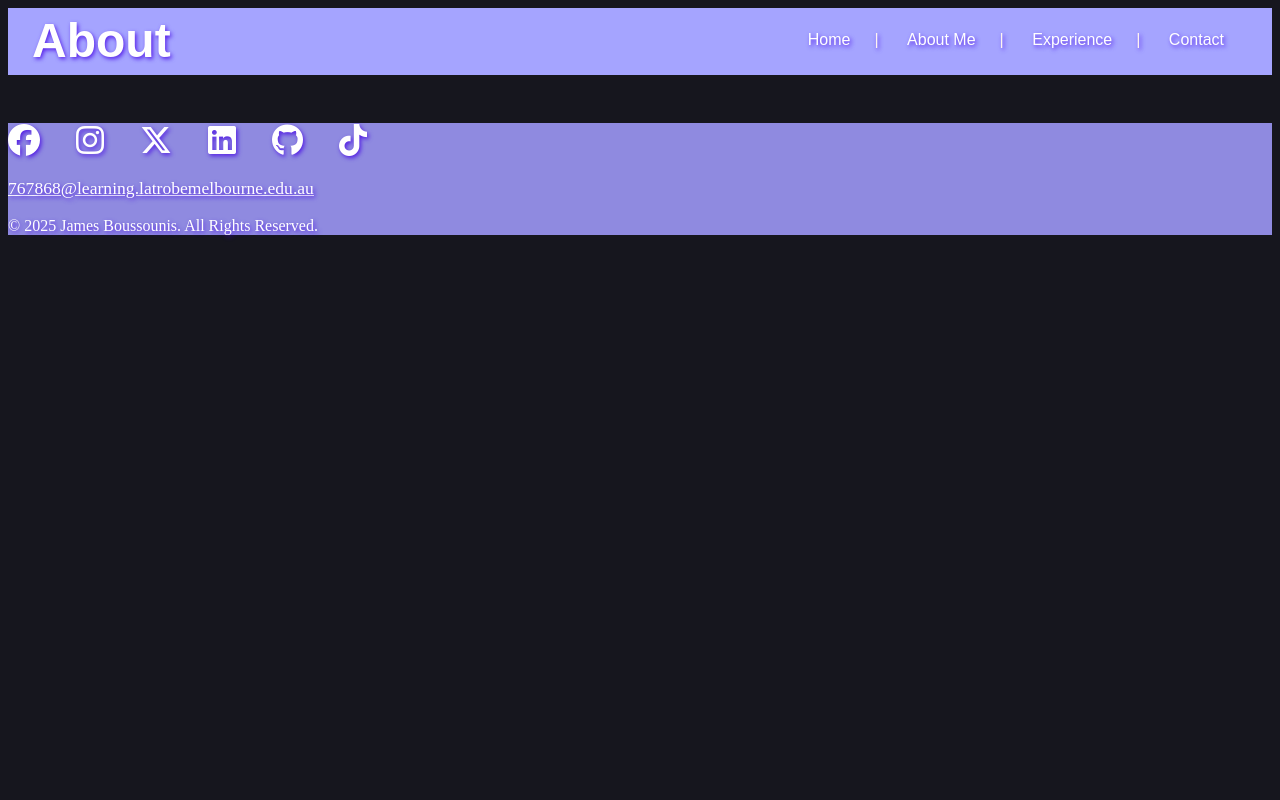
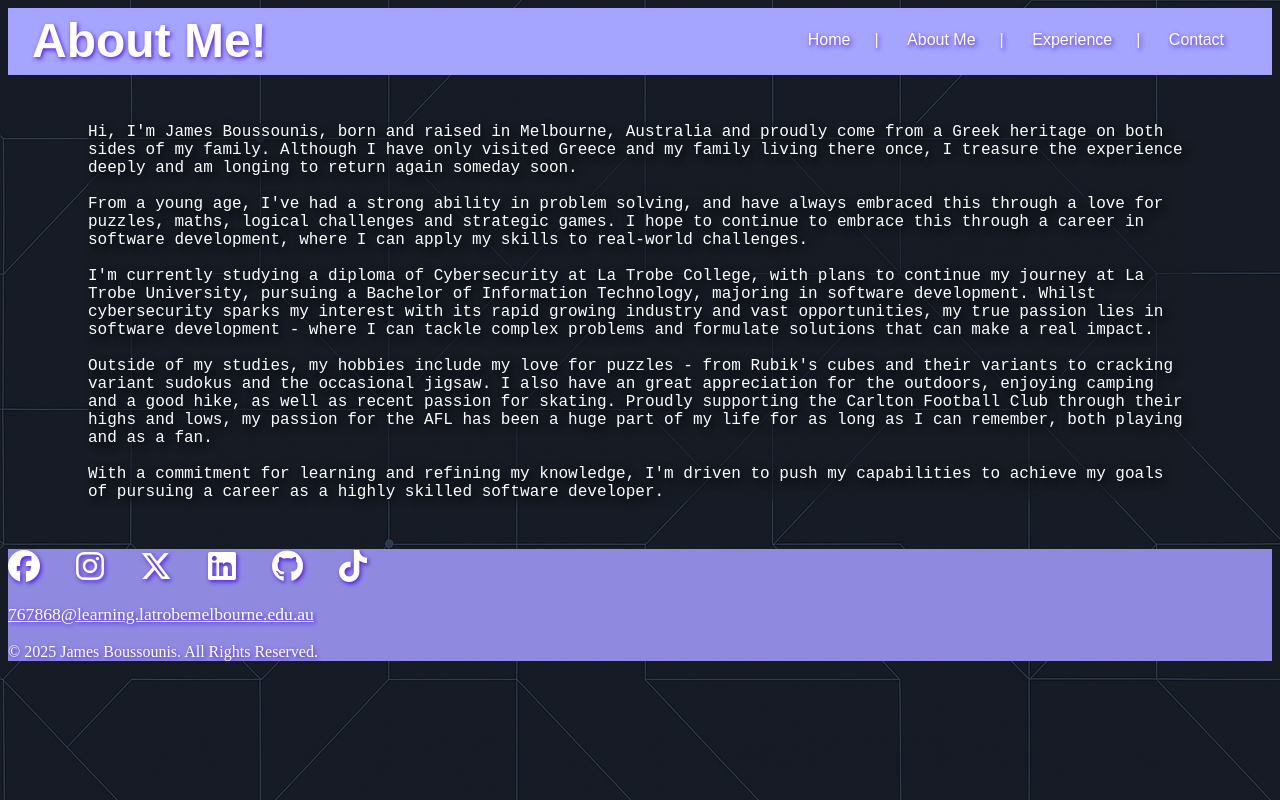
Before and after one commit to jimmyjames-b/james-latrobe, a PHP site: page /about.html in a window 1280 px wide. Run offline with PHP 8.4, Linux system fonts and the light colour scheme; some libraries are stand-ins or nearby versions.

Commit message:
about me
summary

```diff
--- a/about.html
+++ b/about.html
@@ -9,7 +9,7 @@
 <body>
 
 	<div id = "headnav">
-		<div id = "header"><h1>About</h1></div>
+		<div id = "header"><h1>About Me!</h1></div>
 
 		<nav id = "navbar">
 			<ul>
@@ -23,6 +23,38 @@
 	</div>
 
 
+	<div id = "about">
+		Hi, I'm James Boussounis, born and raised in Melbourne, Australia and proudly come from a Greek heritage on both sides of
+		my family. Although I have only visited Greece and my family living there once, I treasure the experience deeply and am
+		longing to return again someday soon.
+			<br>
+			<br>
+		From a young age, I've had a strong ability in problem solving, and have always embraced this through a love for puzzles,
+		maths, logical challenges and strategic games. I hope to continue to embrace this through a career in software development,
+		where I can apply my skills to real-world challenges.
+			<br>
+			<br>
+		I'm currently studying a diploma of Cybersecurity at La Trobe College, with plans to continue my journey at La Trobe
+		University, pursuing a Bachelor of Information Technology, majoring in software development. Whilst cybersecurity sparks my
+		interest with its rapid growing industry and vast opportunities, my true passion lies in software development - where I
+		can tackle complex problems and formulate solutions that can make a real impact.
+			<br>
+			<br>
+		Outside of my studies, my hobbies include my love for puzzles - from Rubik's cubes and their variants to cracking variant
+		sudokus and the	occasional jigsaw. I also have an great appreciation for the outdoors, enjoying camping and a good hike,
+		as well as recent passion for skating. Proudly supporting the Carlton Football Club through their highs and lows, my
+		passion for the AFL has been a huge part of my life for as long as I can remember, both playing and as a fan.
+			<br>
+			<br>
+		With a commitment for learning and refining my knowledge, I'm driven to push my capabilities to achieve my goals of
+		pursuing a career as a highly skilled software developer.
+
+
+
+
+
+
+	</div>
 
 	<footer>
 
--- a/portfolio.css
+++ b/portfolio.css
@@ -4,6 +4,8 @@
 body
 {
 	background-color:rgba(8, 8, 16, 0.94);
+	background-image: url('images/lines.png');
+
 
 }
 
@@ -65,12 +67,14 @@ body
 	margin-top:2em;
 	margin-left:2em;
 	width:30em;
+
 }
 
 .photo
 {
 	width:25em;
 	height:auto;
+	border: 0.1em solid #303745;
 
 }
 
@@ -80,8 +84,9 @@ body
 	text-align: left;
 	opacity: 1;
 	color: #FFF4F0;
-	margin-top:3em;
-	margin-left:4em;
+	margin-top:4em;
+	margin-left:3em;
+	text-shadow: 0.2em 0.2em 0.5em black;
 
 }
 
@@ -99,7 +104,6 @@ h2
 	font-weight: bold;
 	font-style: italic;
 	font-size:2em;
-
 
 }
 
@@ -157,7 +161,7 @@ form
 {
 	background-color: rgba(40, 40, 80, 0.90);
 	border: 0.4em solid rgba(68, 0, 229, 0.92);
-	border-radius:1em;
+	border-radius:0.4em;
 	color:white;
 	max-width: 50em;
 	margin: auto;
@@ -221,3 +225,15 @@ footer
 	margin-top: 3em;
 
 }
+
+#about
+{
+	color: white;
+	font-family: Courier New, monospace, sans-serif;
+	text-shadow: 0.2em 0.2em 0.5em black;
+	margin-left:5em;
+	margin-right:5em;
+	margin-top:3em;
+	background-color: rgba(22, 27, 36, 0.6);
+
+}
```
Also changed, not shown: images/background.png (added), images/lines.png (added).
